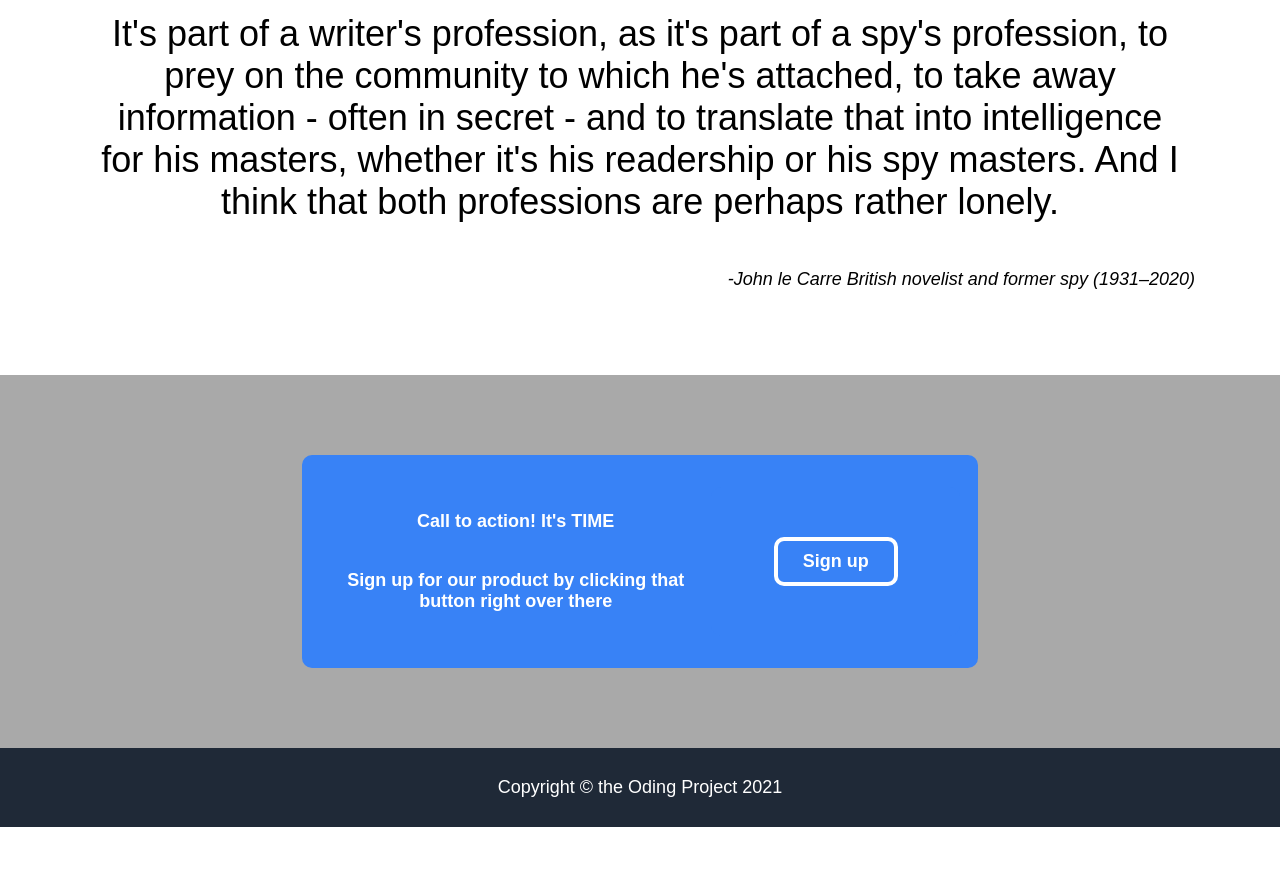
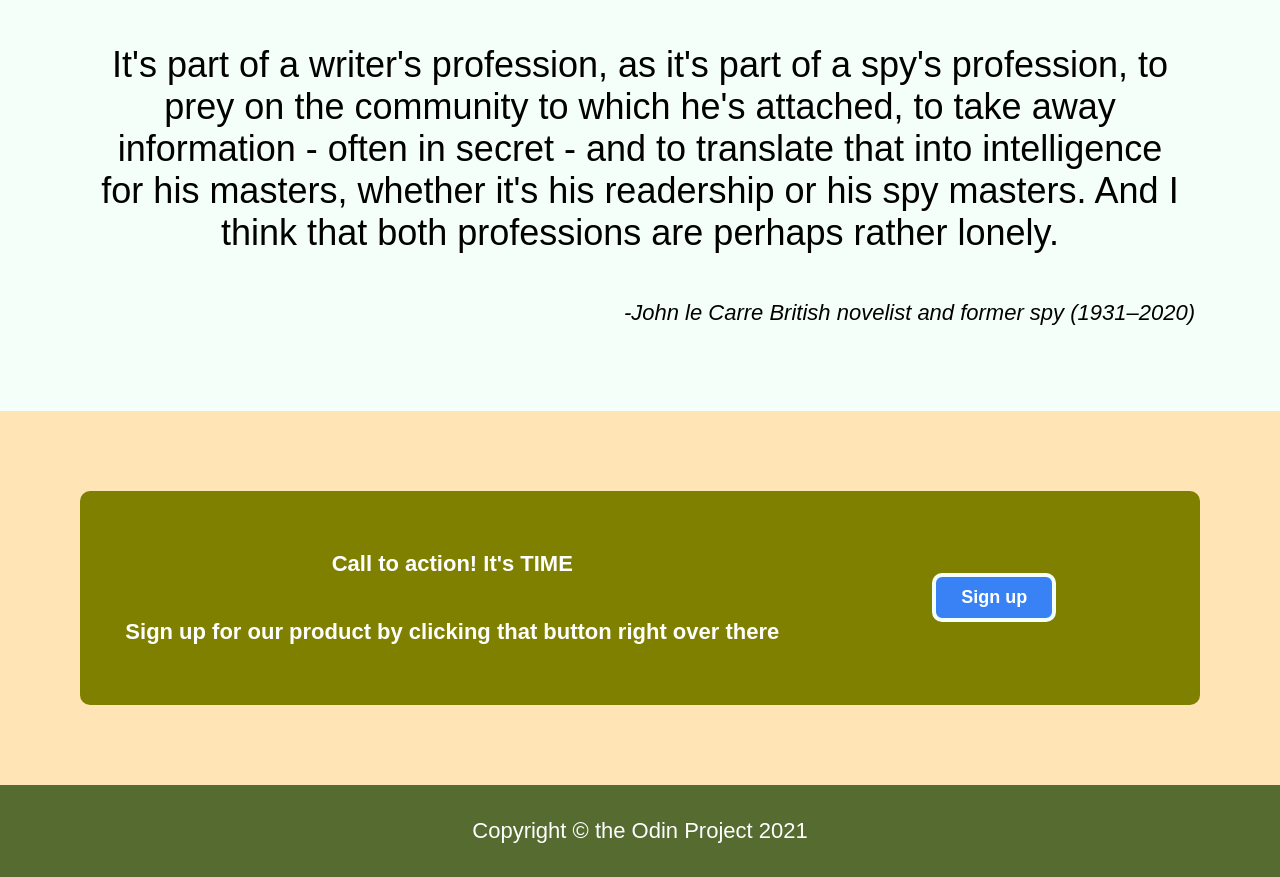
Before and after one commit to Graeme-H/Landing-page, a plain HTML site: page index.html in a window 1280 px wide. Shown: the part 1203-2080 px from the top of the page. Before the commit the page ends 2030 px from the top, so only its background shows below. Drawn offline with Linux system fonts and the light colour scheme; files whose address does not match are found by name.

Commit message:
Change color scheme

```diff
--- a/index.html
+++ b/index.html
@@ -20,7 +20,7 @@
                     <ul>
                         <li><a href="https://www.instagram.com/horus_minis/">Instagram</a></li>
                         <li><a href="https://www.google.com">Explore</a></li>
-                        <li><a href="index.html">Contact</a></li>
+                        <li><a href="https://www.instagram.com/horus_minis/">Contact</a></li>
                     </ul>
                 </div>
             </div>
@@ -28,7 +28,7 @@
             <div class="containerone">
                 <div class="awesome">
                   <div class="websome">Welcome to my Miniature Collection</div>
-                    <p>This websitre is to showcase my HTML and CSS abilities and also
+                    <p>This website is to showcase my HTML and CSS abilities and also
                         my instagram page Horus Rising Miniatures.
                     </p>
 
@@ -71,7 +71,7 @@
                     </div>
                 </div>
             <div class="footer">
-                <p>Copyright © the Oding Project 2021</p>
+                <p>Copyright © the Odin Project 2021</p>
             </div>
 
 
--- a/style.css
+++ b/style.css
@@ -2,7 +2,7 @@ body {
     flex-direction: column;
     font-family: Arial, Helvetica, sans-serif;
     font: 1em sans-serif;
-    font-size: 18px;
+    font-size: 22px;
     color: white;
     margin: 0px;
 }
@@ -11,7 +11,7 @@ body {
     display: flex;
     padding:1px;
     margin: 0px;
-    background-color: #1F2937;
+    background-color: #556B2F;
   /*  color: #F9FAF8; */
     justify-content: space-around;
 }
@@ -20,7 +20,7 @@ body {
     display: flex;
     padding:1px;
     margin: 0px;
-    background-color: #1F2937;
+    background-color: #556B2F;
   /*  color: #F9FAF8; */
     justify-content: center;
 }
@@ -33,6 +33,17 @@ body {
     font-weight: bolder;
     align-items: center;
     justify-content: center;
+}
+
+button {
+    background-color: #3882F6 ;
+    padding: 10px;
+    font-weight: bold;
+    color: white;
+    width: fit-content;
+    border-radius: 10px;
+    padding-left: 25px;
+    padding-right: 25px;
 }
 
 p {
@@ -73,14 +84,15 @@ li {
 
 .containerone {
     display: flex;
-    background-color: #1F2937;
+    background-color: #808000;
     justify-content: space-evenly;
   /*  color: white; */
 }
 
 .containertwo {
     display: flex;
-    background-color: darkgrey;
+    background-color: #FFE4B5;
+    color: black;
     justify-content: space-around;
     flex-direction: row;
     flex: 1 1 0;
@@ -89,7 +101,7 @@ li {
 .containerthree {
     display: flex;
     justify-content: space-evenly;
-    background-color: darkgrey;
+    background-color: #FFE4B5;
     padding-bottom: 80px;
     gap: 10px;
 }
@@ -97,6 +109,7 @@ li {
 .containerfour {
     display: flex;
     flex-direction: column;
+    background-color: #F5FFFA;
 }
 
 .containerfour p {
@@ -107,12 +120,12 @@ li {
 .containerfive {
     display: flex;
     justify-content: center;
-    background-color: darkgrey;
+    background-color: #FFE4B5;
     gap: 10px;
 }
 
 .para {
-    background-color: #3882F6  ;
+    background-color: #808000 ;
     padding: 10px;
     font-weight: bold;
     color: white;
@@ -120,7 +133,7 @@ li {
 }
 
 .sign {
-    background-color: #3882F6 ;
+    background-color: #808000;
     padding: 50px;
     font-weight: bold;
     color: white;
@@ -130,16 +143,13 @@ li {
 }
 
 .sign button {
-    padding-left: 25px;
-    padding-right: 25px;
-    border:4px solid;
+     border:4px solid #F5FFFA;
     font-size: 18px;
-
 }
 
 .action {
     display: flex;
-    background-color: #3882F6 ;
+    background-color: #808000 ;
     margin: 80px;
     padding: 18px;
     font-weight: bold;
@@ -148,6 +158,7 @@ li {
     align-items: center;
     border-radius: 10px;
     width: 50%;
+    flex-grow: 1;
 }
 
 blockquote {
@@ -155,7 +166,8 @@ blockquote {
     flex-direction: column;
     margin: 50px;
     padding: 35px;
-    color: black
+    color: black;
+    flex-grow: 1;
 }
 
 cite {
@@ -179,14 +191,16 @@ cite {
     gap: 10px;
 } */
 
-button {
+/* button {
     background-color: #3882F6 ;
     padding: 10px;
     font-weight: bold;
     color: white;
     width: fit-content;
     border-radius: 10px;
-}
+    padding-left: 25px;
+    padding-right: 25px;
+} */
 
 .awesome {
     display:flex;
@@ -232,7 +246,7 @@ button {
 }*/
 
 .img2 img {
-    border: 6px solid blue;
+    border: 10px solid #556B2F;
     border-radius: 18px 60px;
 }
 
```
